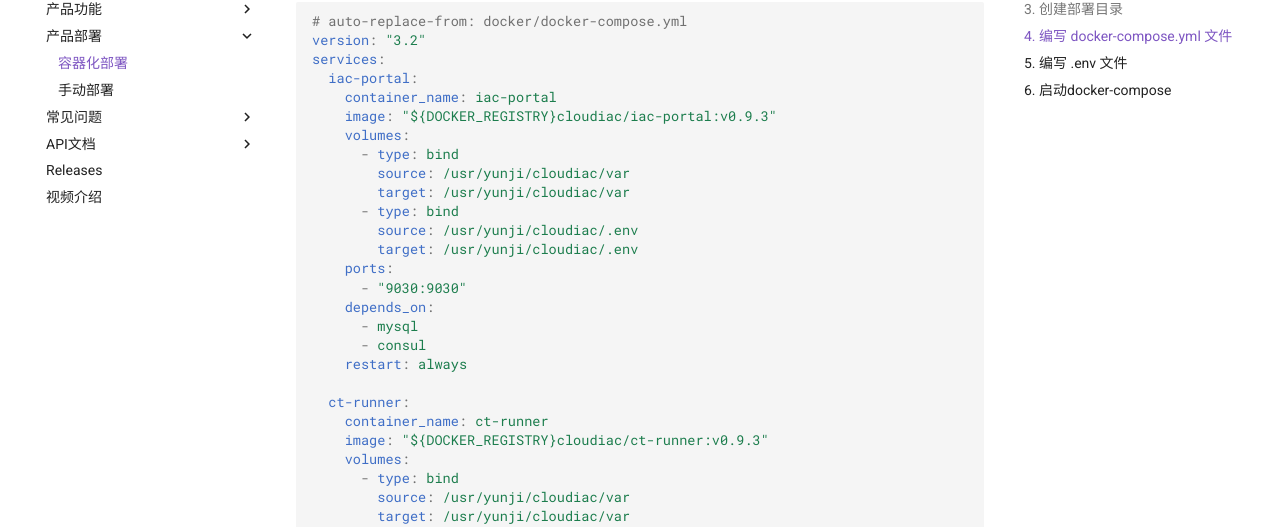
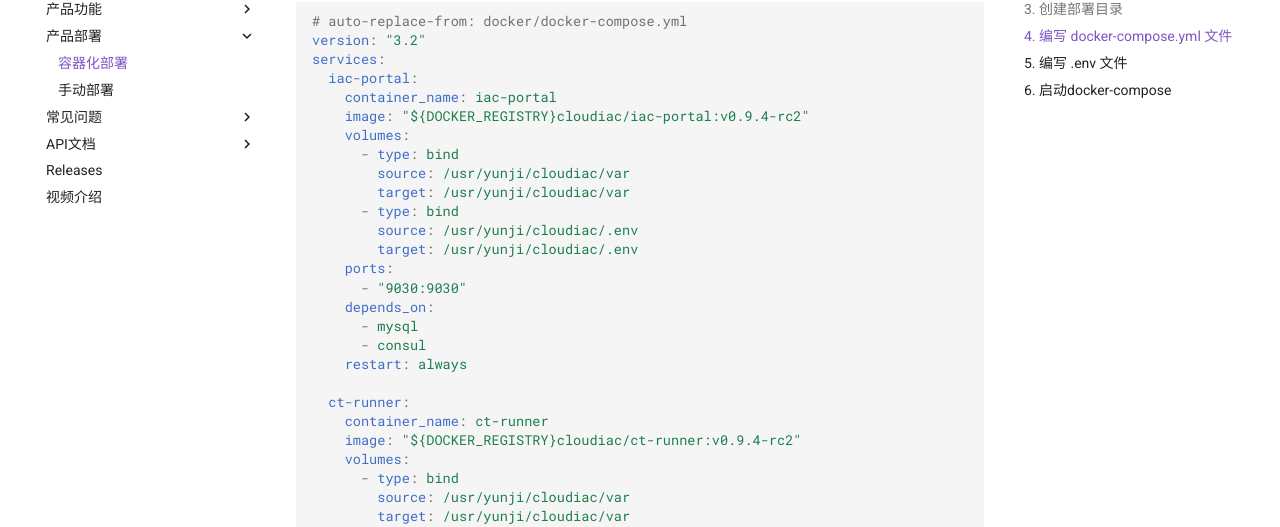
Before and after one commit to idcos/cloudiac, an MkDocs documentation site: the page built from docs/mkdocs/product-deploy/container.md, in a window 1280 px wide and 900 px high, scrolled down 675 px. Shown: the part 153-680 px from the top of the window. Built offline with MkDocs 1.6.1 and Material for MkDocs 9.7.7, drawn with Linux system fonts in a browser that asks for light colours; comment, search, counter and statistics services are not loaded; the version menu is left out.

Commit message:
bump v0.9.4-rc2

```diff
--- a/docs/mkdocs/product-deploy/container.md
+++ b/docs/mkdocs/product-deploy/container.md
@@ -35,7 +35,7 @@ version: "3.2"
 services:
   iac-portal:
     container_name: iac-portal
-    image: "${DOCKER_REGISTRY}cloudiac/iac-portal:v0.9.3"
+    image: "${DOCKER_REGISTRY}cloudiac/iac-portal:v0.9.4-rc2"
     volumes:
       - type: bind
         source: /usr/yunji/cloudiac/var
@@ -52,7 +52,7 @@ services:
 
   ct-runner:
     container_name: ct-runner
-    image: "${DOCKER_REGISTRY}cloudiac/ct-runner:v0.9.3"
+    image: "${DOCKER_REGISTRY}cloudiac/ct-runner:v0.9.4-rc2"
     volumes:
       - type: bind
         source: /usr/yunji/cloudiac/var
```
Also changed, not shown: docs/mkdocs/product-deploy/host.md (+1 -1 lines), 1 other file.
